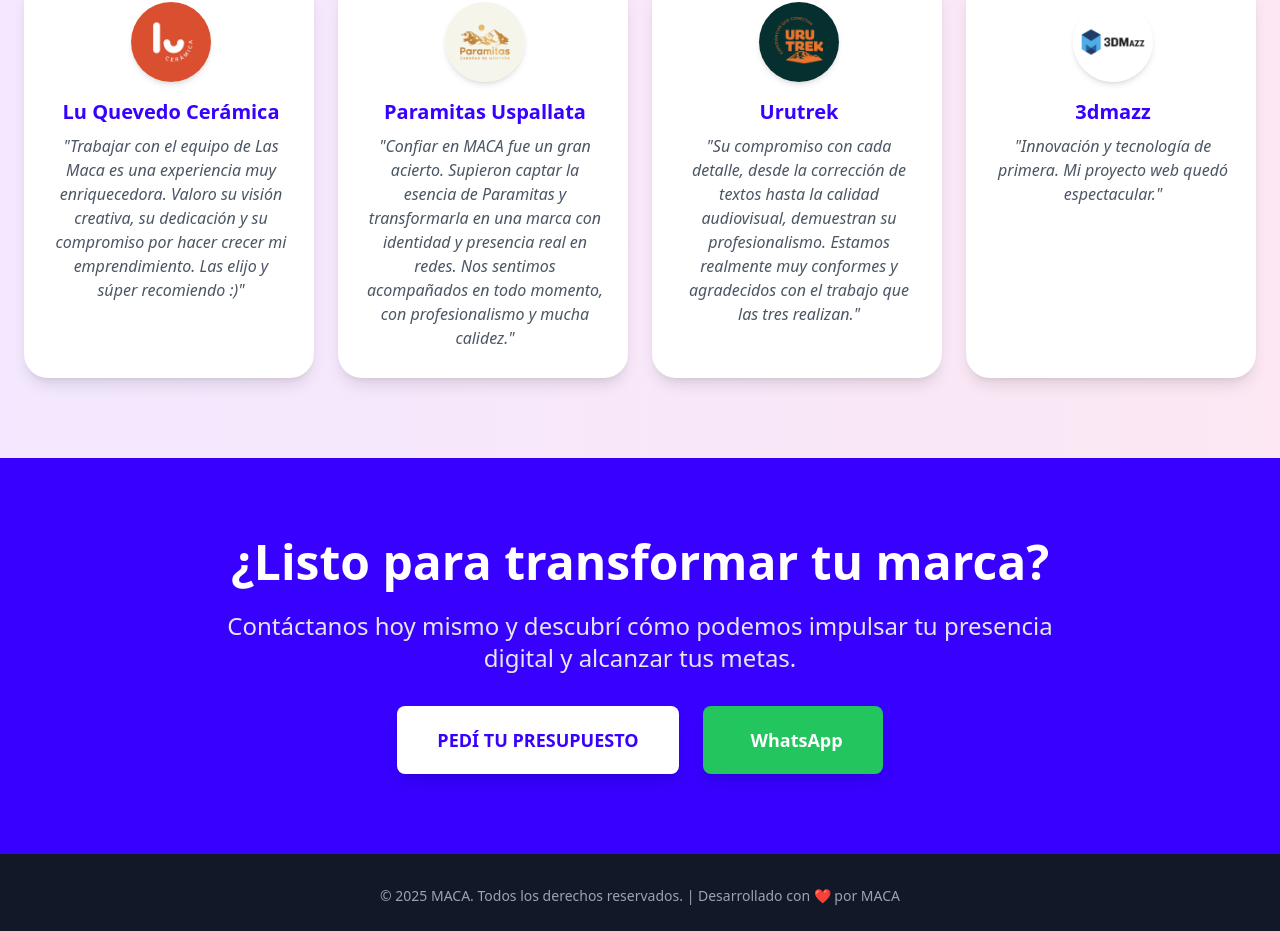
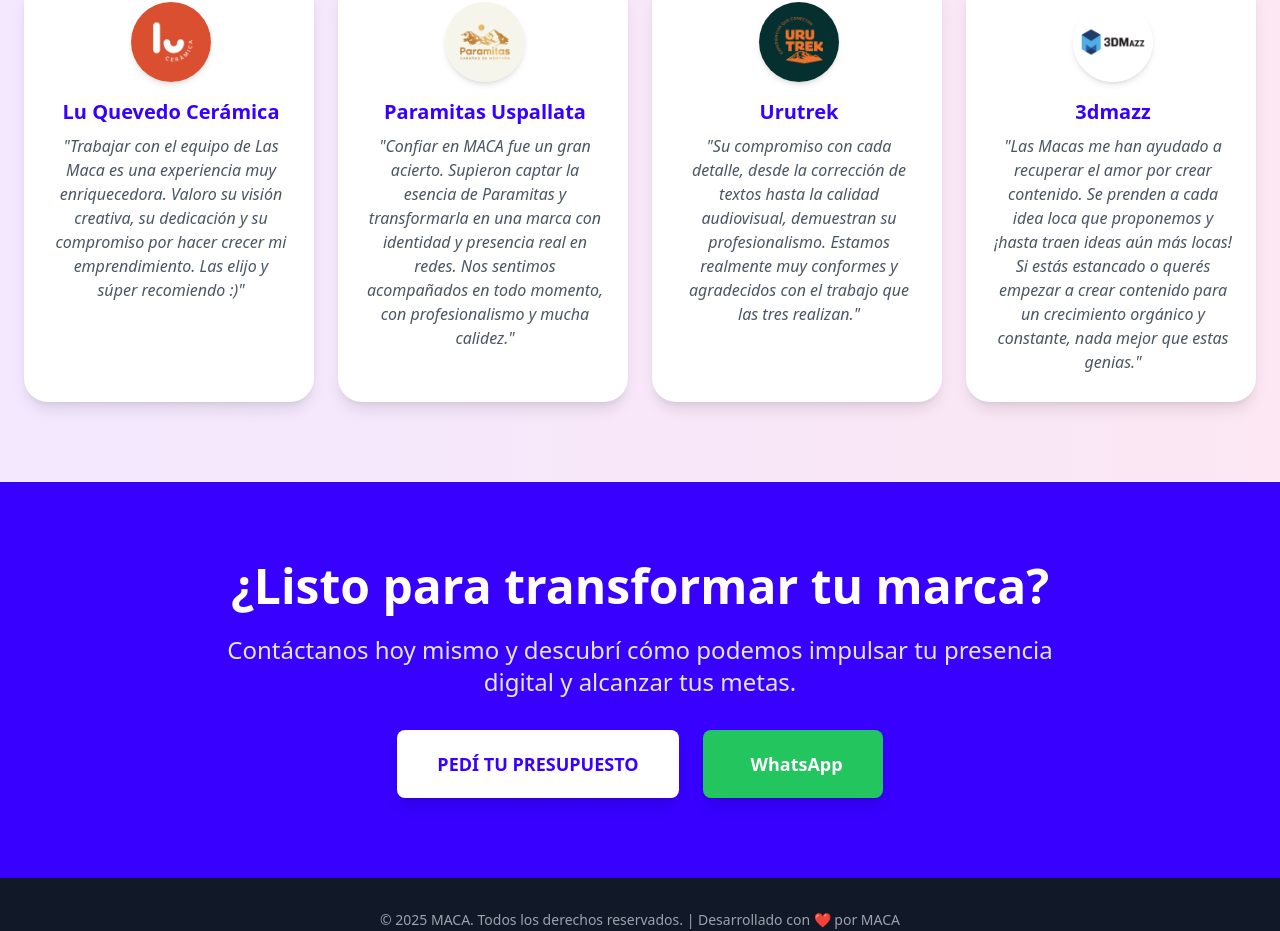
Before and after one commit to laurazulian/WEBMacaReact, a React (Vite) app: page / in a window 1280 px wide. Shown: the part 3564-4495 px from the top of the page. Built offline with nearby package versions, Linux system fonts and the light colour scheme.

Commit message:
Add: comentario Fran

```diff
--- a/src/components/MacaLandingPage.jsx
+++ b/src/components/MacaLandingPage.jsx
@@ -55,7 +55,7 @@
     name: "3dmazz",
     username: "3dmazz",
     image: img3dmazz,
-    testimonial: "Innovación y tecnología de primera. Mi proyecto web quedó espectacular."
+    testimonial: "Las Macas me han ayudado a recuperar el amor por crear contenido. Se prenden a cada idea loca que proponemos y ¡hasta traen ideas aún más locas! Si estás estancado o querés empezar a crear contenido para un crecimiento orgánico y constante, nada mejor que estas genias."
   }
 ];
 
```
